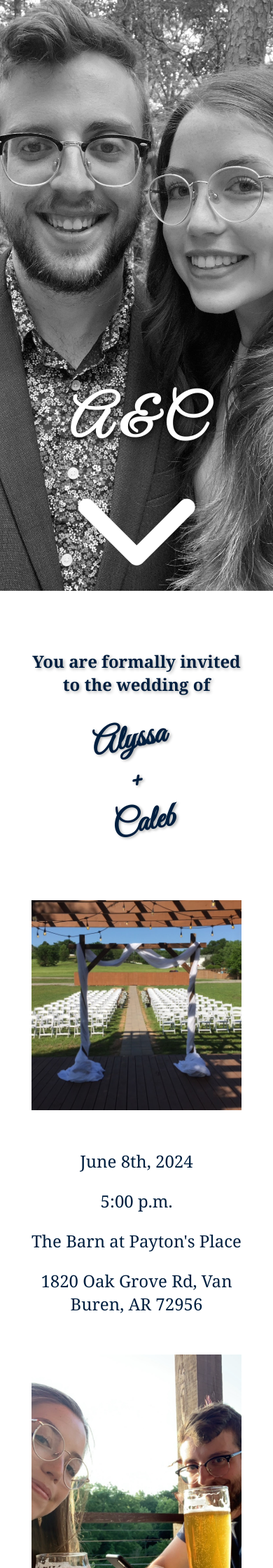
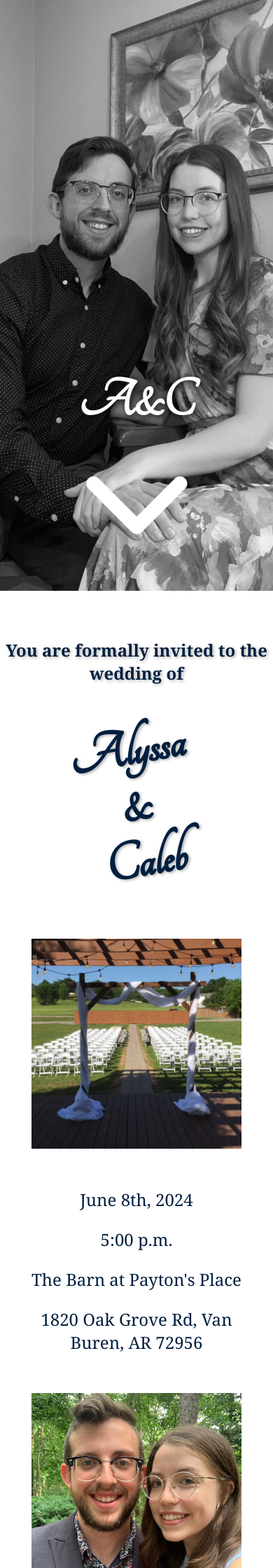
Before and after one commit to Ctaylor27/Wedding_invitation_deploy, a Django app: page / in a window 390 px wide. Shown: the top 2240 px of the page at 70% size. Run offline with Django 5.2, Linux system fonts and the light colour scheme.

Commit message:
Finished mobile view

```diff
--- a/rsvp/static/rsvp/css/styles.css
+++ b/rsvp/static/rsvp/css/styles.css
@@ -234,7 +234,7 @@ input[type="text"] {
 
 
 .photo_quote {
-    background-image: url("../images/flowershirt.JPG");
+    background-image: url("../images/hero.JPG");
     height: 100vh;
     width: 100vw;
     background-size: contain;
@@ -250,14 +250,16 @@ input[type="text"] {
 
 .photo_quote .landing-logo {
     position: absolute;
+    bottom: 50px;
+
 }
 
 .photo_quote * h2 {
     color: white;
     font-size: 5rem;
-    font-family: 'Great Vibes', cursive;
+    font-family: 'Tangerine', cursive;
     text-shadow: 2px 2px 10px rgba(0, 0, 0, .9);
-    margin: 0;
+    text-align: center;
 }
 #text-body {
     width: 50vw;
@@ -269,7 +271,7 @@ input[type="text"] {
 }
 
 #text-body .heading {
-    margin: 2rem;
+    margin-top: 1rem;
 }
 
 .landing-section {
@@ -288,7 +290,8 @@ input[type="text"] {
 
 #our_names {
     transform: rotate(-10deg);
-    font-family: 'Great Vibes', cursive;
+    font-family: 'Tangerine', cursive;
+    font-size: 5rem;
 }
 hr {
     color: #001F3F;
--- a/rsvp/templates/base.html
+++ b/rsvp/templates/base.html
@@ -9,6 +9,8 @@
         <link rel="preconnect" href="https://fonts.gstatic.com" crossorigin>
         <link href="https://fonts.googleapis.com/css2?family=Parisienne&display=swap" rel="stylesheet">
         <link href="https://fonts.googleapis.com/css2?family=Great+Vibes&display=swap" rel="stylesheet">
+        <link href="https://fonts.googleapis.com/css2?family=Tangerine&display=swap" rel="stylesheet">
+
     </head>
     <body>
 
--- a/rsvp/templates/rsvp/landing.html
+++ b/rsvp/templates/rsvp/landing.html
@@ -9,7 +9,7 @@
     <div class="photo_quote">
             <!-- <img class="wlogo" src="{% static 'rsvp/images/wlogo.png' %}" /> -->
             <div class="landing-logo">
-                <h2>A & C</h2>
+                <h2>A&C</h2>
                 <a href="#text-body">
                     <svg xmlns="http://www.w3.org/2000/svg" viewBox="0 0 512 512"><path fill="#ffffff" d="M233.4 406.6c12.5 12.5 32.8 12.5 45.3 0l192-192c12.5-12.5 12.5-32.8 0-45.3s-32.8-12.5-45.3 0L256 338.7 86.6 169.4c-12.5-12.5-32.8-12.5-45.3 0s-12.5 32.8 0 45.3l192 192z"/></svg>
                 </a>
@@ -18,7 +18,7 @@
     <div id="text-body">
         <div class="heading">
             <h2>You are formally invited to the wedding of </h2>
-            <h1 id="our_names">Alyssa<br>+<br>Caleb</h1>
+            <h1 id="our_names">Alyssa<br>&<br>Caleb</h1>
         </div>
 
         <div class="landing-section">
@@ -32,7 +32,7 @@
             <p>1820 Oak Grove Rd, Van Buren, AR 72956</p>
         </div>
         <div class="landing-section">
-            <img src="{% static 'rsvp/images/beer.jpg' %}" alt="" srcset="">
+            <img src="{% static 'rsvp/images/flowershirt.jpg' %}" alt="" srcset="">
         </div>
         <div class="landing-section">
             <p>We are very excited for you to join us for our wedding. This very special day has been a long time in the making. One text turned into our first date at Sakura and Great Escape. That date turned into more dates and it began to feel like something special. We met the others families, continued to grow close, and began imagining what our lives could look like together. Fast forward four years and we are anticipating our wedding day. We hope you will attend this ceremony and experience this milestone with us.</p>
```
Also changed, not shown: Todo List.md (+3 -4 lines), rsvp/static/rsvp/images/hero.jpg (added).
